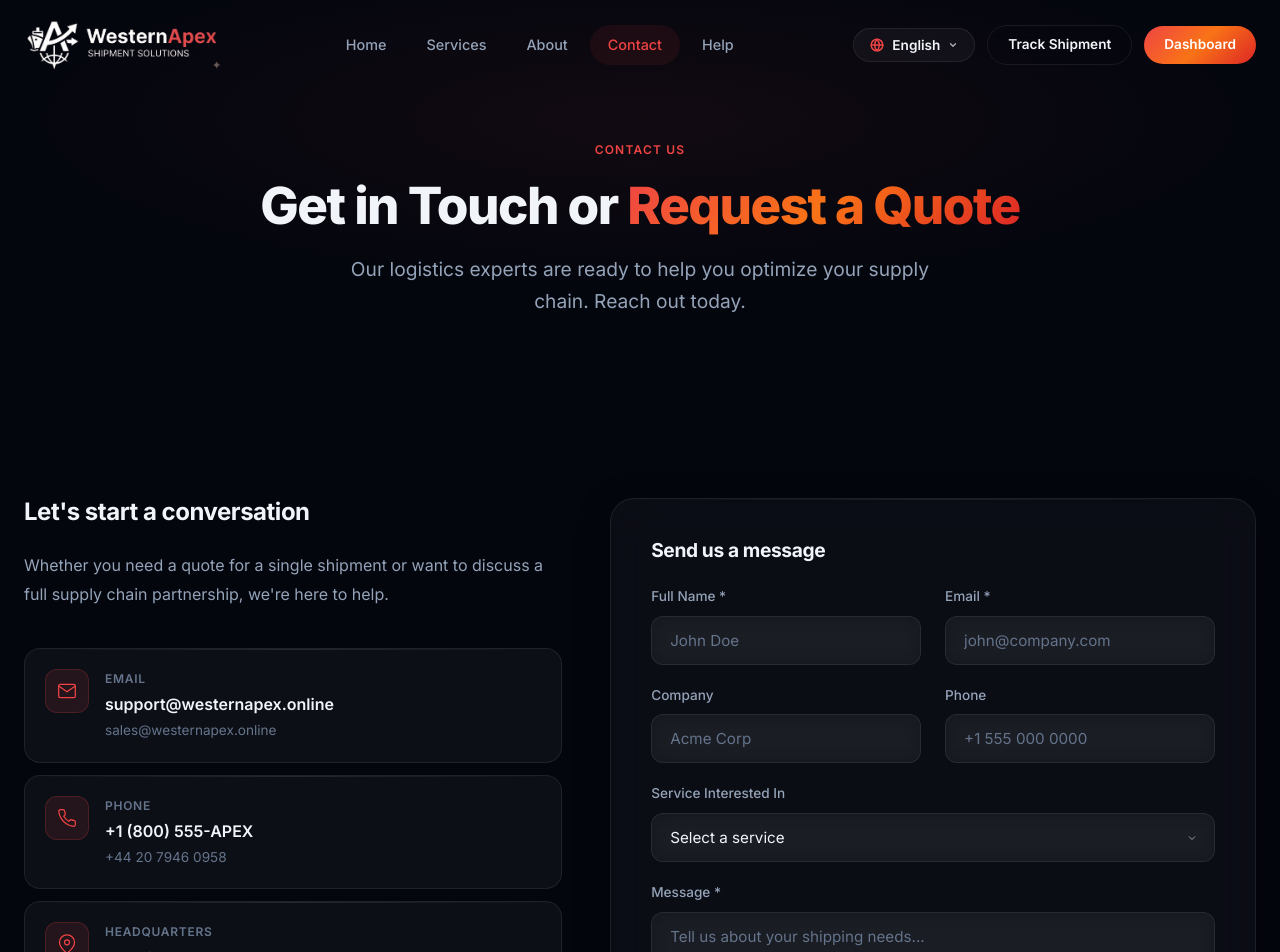
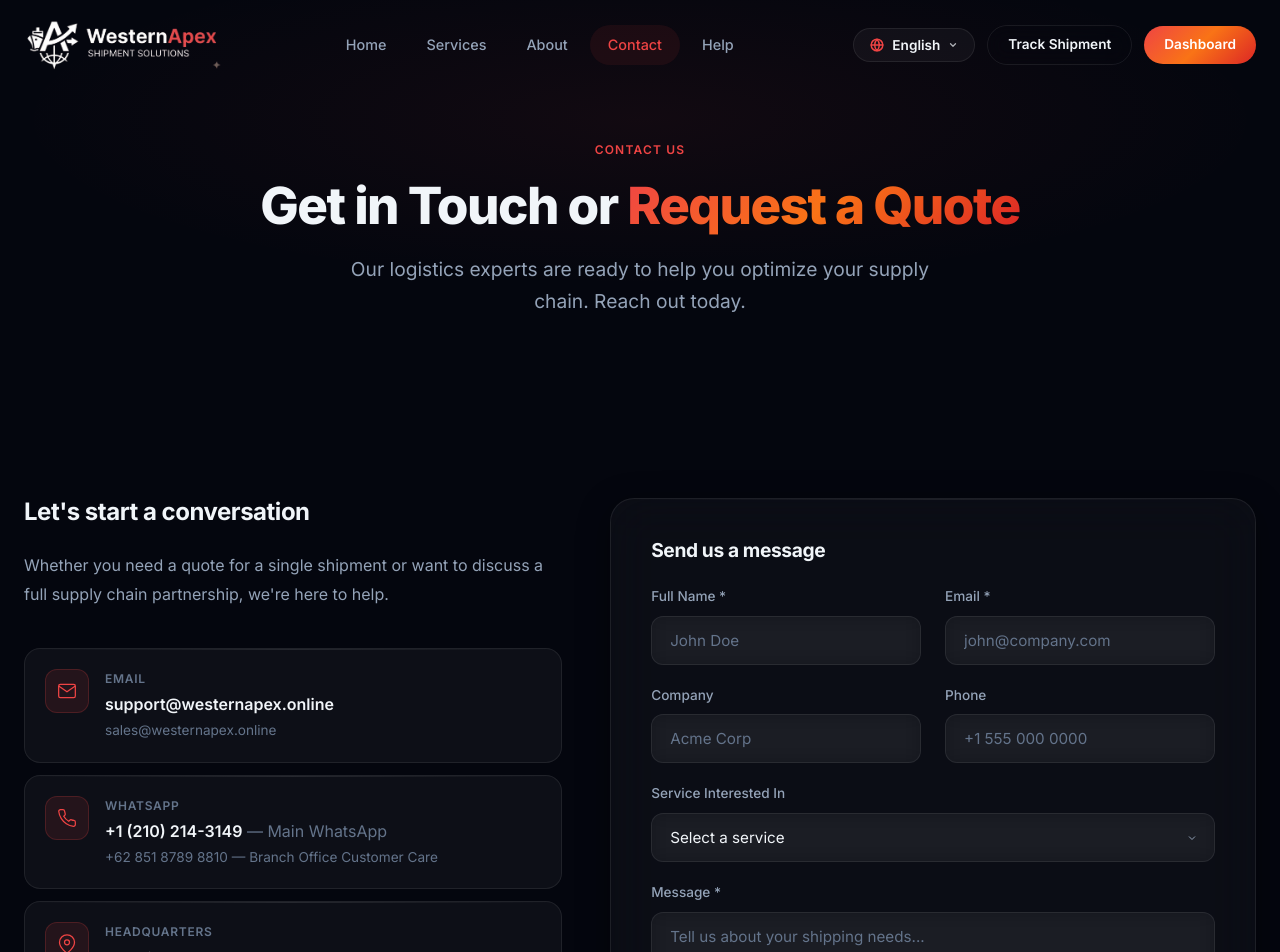
Before and after one commit to daddiijones/westernapex, a Next.js app: page /contact in a window 1280 px wide. Shown: the top 952 px of the page. Built offline with nearby package versions, Linux system fonts and the light colour scheme.

Commit message:
Add WhatsApp contact numbers (main + branch office) to contact and help pages

```diff
--- a/app/contact/page.js
+++ b/app/contact/page.js
@@ -81,9 +81,13 @@ export default function ContactPage() {
                   icon: (
                     <svg width="20" height="20" viewBox="0 0 24 24" fill="none" stroke="#ef4444" strokeWidth="1.5"><path d="M22 16.92v3a2 2 0 0 1-2.18 2 19.79 19.79 0 0 1-8.63-3.07 19.5 19.5 0 0 1-6-6 19.79 19.79 0 0 1-3.07-8.67A2 2 0 0 1 4.11 2h3a2 2 0 0 1 2 1.72 12.84 12.84 0 0 0 .7 2.81 2 2 0 0 1-.45 2.11L8.09 9.91a16 16 0 0 0 6 6l1.27-1.27a2 2 0 0 1 2.11-.45 12.84 12.84 0 0 0 2.81.7A2 2 0 0 1 22 16.92z"/></svg>
                   ),
-                  label: 'Phone',
-                  value: '+1 (800) 555-APEX',
-                  sub: '+44 20 7946 0958',
+                  label: 'WhatsApp',
+                  value: '+1 (210) 214-3149',
+                  valueCaption: 'Main WhatsApp',
+                  valueHref: 'https://wa.me/12102143149',
+                  sub: '+62 851 8789 8810',
+                  subCaption: 'Branch Office Customer Care',
+                  subHref: 'https://wa.me/6285187898810',
                 },
                 {
                   icon: (
@@ -106,8 +110,20 @@ export default function ContactPage() {
                   </div>
                   <div>
                     <div style={{ fontSize: '0.75rem', fontWeight: '600', letterSpacing: '0.06em', textTransform: 'uppercase', color: '#64748b', marginBottom: '4px' }}>{item.label}</div>
-                    <div style={{ fontWeight: '600', marginBottom: '2px' }}>{item.value}</div>
-                    <div style={{ color: '#64748b', fontSize: '0.85rem' }}>{item.sub}</div>
+                    {item.valueHref ? (
+                      <a href={item.valueHref} target="_blank" rel="noopener noreferrer" style={{ display: 'block', fontWeight: '600', marginBottom: '2px', color: '#f1f5f9', textDecoration: 'none' }}>
+                        {item.value}{item.valueCaption && <span style={{ color: '#64748b', fontWeight: '400' }}> — {item.valueCaption}</span>}
+                      </a>
+                    ) : (
+                      <div style={{ fontWeight: '600', marginBottom: '2px' }}>{item.value}</div>
+                    )}
+                    {item.subHref ? (
+                      <a href={item.subHref} target="_blank" rel="noopener noreferrer" style={{ display: 'block', color: '#64748b', fontSize: '0.85rem', textDecoration: 'none' }}>
+                        {item.sub}{item.subCaption && <span> — {item.subCaption}</span>}
+                      </a>
+                    ) : (
+                      <div style={{ color: '#64748b', fontSize: '0.85rem' }}>{item.sub}</div>
+                    )}
                   </div>
                 </div>
               ))}
--- a/app/help/page.js
+++ b/app/help/page.js
@@ -165,6 +165,7 @@ export default function HelpPage() {
             <p style={{ color: '#94a3b8', marginBottom: '24px' }}>Our support team is available 24/7 to assist you.</p>
             <div style={{ display: 'flex', gap: '12px', justifyContent: 'center', flexWrap: 'wrap' }}>
               <a href="/contact" className="btn-primary">Contact Support</a>
+              <a href="https://wa.me/12102143149" target="_blank" rel="noopener noreferrer" className="btn-secondary">WhatsApp Us</a>
               <a href="mailto:support@westernapex.online" className="btn-secondary">Email Us</a>
             </div>
           </div>
```
